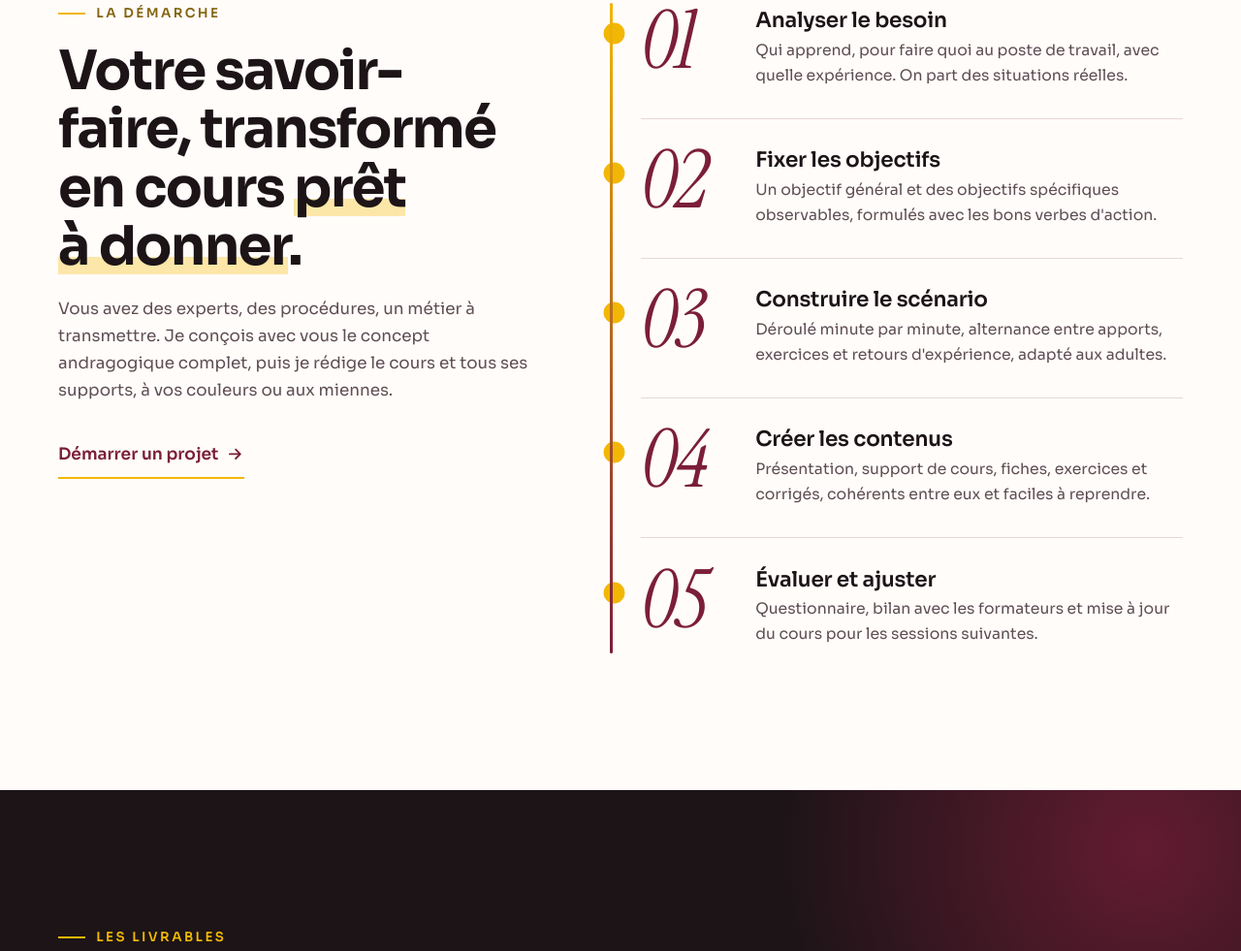
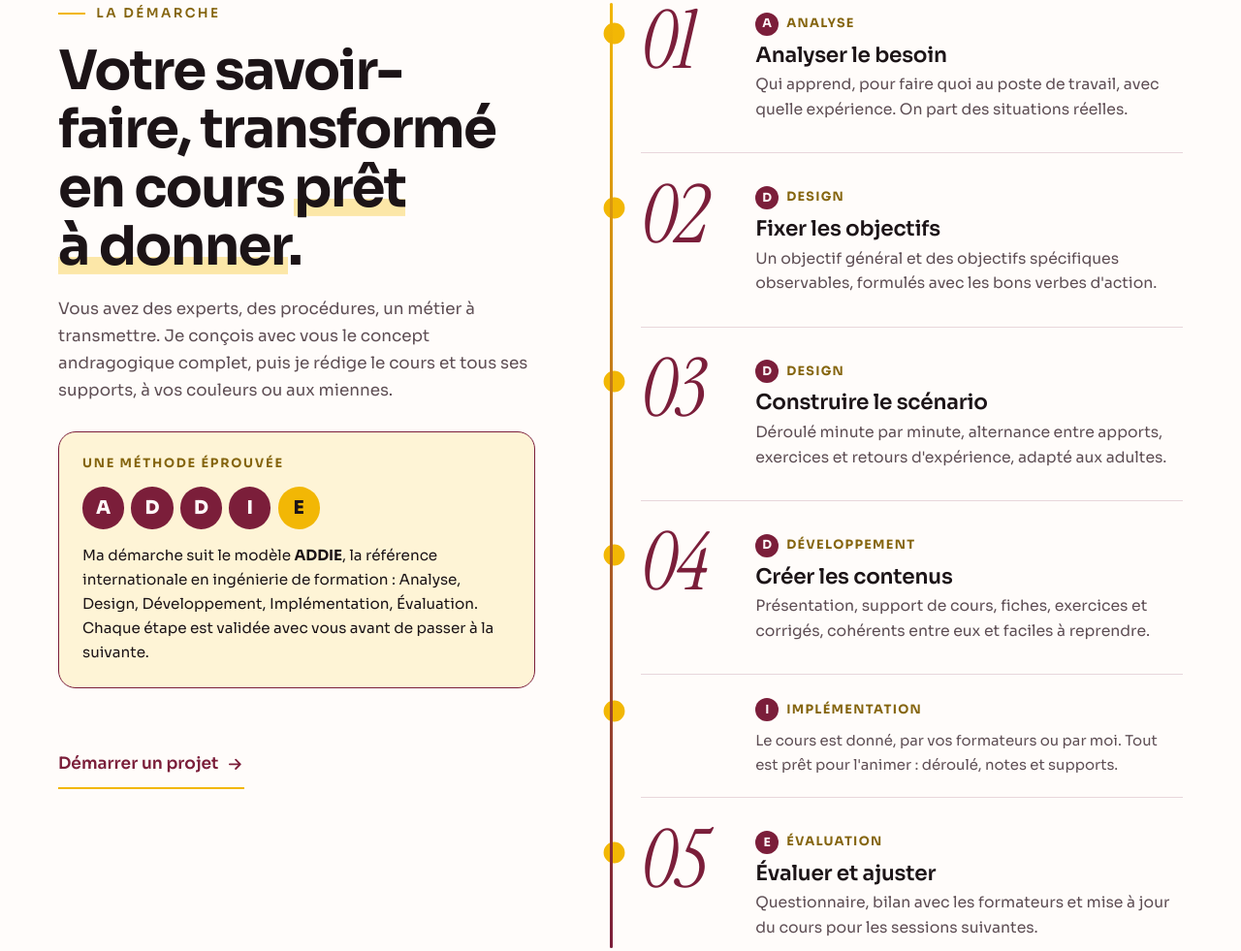
Before and after one commit to jfcpro/site, a plain HTML site: page index.html in a window 1280 px wide. Shown: the part 2367-3348 px from the top of the page at 97% size. Drawn offline with Linux system fonts and the light colour scheme.

Commit message:
Démarche : mise en évidence de la méthode ADDIE
Co-Authored-By: Claude Fable 5.2 <noreply@anthropic.com>
Claude-Session: https://claude.ai/code/session_01WXFoZz724LVLti9qmZbpNS

```diff
--- a/index.html
+++ b/index.html
@@ -91,14 +91,20 @@
       <p class="eyebrow" data-r>La démarche</p>
       <h2 data-r style="--d:1">Votre savoir-faire, transformé en cours <em>prêt à donner</em>.</h2>
       <p class="intro" data-r style="--d:2">Vous avez des experts, des procédures, un métier à transmettre. Je conçois avec vous le concept andragogique complet, puis je rédige le cours et tous ses supports, à vos couleurs ou aux miennes.</p>
+      <div class="addie" data-r style="--d:3">
+        <p class="addie-k">Une méthode éprouvée</p>
+        <p class="addie-w" aria-label="ADDIE"><span>A</span><span>D</span><span>D</span><span>I</span><span>E</span></p>
+        <p class="addie-t">Ma démarche suit le modèle <strong>ADDIE</strong>, la référence internationale en ingénierie de formation : Analyse, Design, Développement, Implémentation, Évaluation. Chaque étape est validée avec vous avant de passer à la suivante.</p>
+      </div>
       <a class="link-arrow" data-r style="--d:3" href="#contact">Démarrer un projet <svg viewBox="0 0 24 24" aria-hidden="true"><path d="M5 12h14M13 6l6 6-6 6" fill="none" stroke="currentColor" stroke-width="2.4" stroke-linecap="round" stroke-linejoin="round"/></svg></a>
     </div>
     <ol class="steps">
-      <li data-r><span class="num" aria-hidden="true">01</span><div><h3>Analyser le besoin</h3><p>Qui apprend, pour faire quoi au poste de travail, avec quelle expérience. On part des situations réelles.</p></div></li>
-      <li data-r><span class="num" aria-hidden="true">02</span><div><h3>Fixer les objectifs</h3><p>Un objectif général et des objectifs spécifiques observables, formulés avec les bons verbes d'action.</p></div></li>
-      <li data-r><span class="num" aria-hidden="true">03</span><div><h3>Construire le scénario</h3><p>Déroulé minute par minute, alternance entre apports, exercices et retours d'expérience, adapté aux adultes.</p></div></li>
-      <li data-r><span class="num" aria-hidden="true">04</span><div><h3>Créer les contenus</h3><p>Présentation, support de cours, fiches, exercices et corrigés, cohérents entre eux et faciles à reprendre.</p></div></li>
-      <li data-r><span class="num" aria-hidden="true">05</span><div><h3>Évaluer et ajuster</h3><p>Questionnaire, bilan avec les formateurs et mise à jour du cours pour les sessions suivantes.</p></div></li>
+      <li data-r><span class="num" aria-hidden="true">01</span><div><p class="tag"><b>A</b>Analyse</p><h3>Analyser le besoin</h3><p>Qui apprend, pour faire quoi au poste de travail, avec quelle expérience. On part des situations réelles.</p></div></li>
+      <li data-r><span class="num" aria-hidden="true">02</span><div><p class="tag"><b>D</b>Design</p><h3>Fixer les objectifs</h3><p>Un objectif général et des objectifs spécifiques observables, formulés avec les bons verbes d'action.</p></div></li>
+      <li data-r><span class="num" aria-hidden="true">03</span><div><p class="tag"><b>D</b>Design</p><h3>Construire le scénario</h3><p>Déroulé minute par minute, alternance entre apports, exercices et retours d'expérience, adapté aux adultes.</p></div></li>
+      <li data-r><span class="num" aria-hidden="true">04</span><div><p class="tag"><b>D</b>Développement</p><h3>Créer les contenus</h3><p>Présentation, support de cours, fiches, exercices et corrigés, cohérents entre eux et faciles à reprendre.</p></div></li>
+      <li data-r class="step-i"><span class="num" aria-hidden="true"></span><div><p class="tag"><b>I</b>Implémentation</p><p>Le cours est donné, par vos formateurs ou par moi. Tout est prêt pour l'animer : déroulé, notes et supports.</p></div></li>
+      <li data-r><span class="num" aria-hidden="true">05</span><div><p class="tag"><b>E</b>Évaluation</p><h3>Évaluer et ajuster</h3><p>Questionnaire, bilan avec les formateurs et mise à jour du cours pour les sessions suivantes.</p></div></li>
     </ol>
   </div>
 </section>
--- a/style.css
+++ b/style.css
@@ -188,6 +188,18 @@ h2 em { background: linear-gradient(var(--mark), var(--mark)) no-repeat 0 88% /
 :root[data-theme="dark"] .num { color: var(--bordeaux-2); }
 .steps h3 { font-size: 1.35rem; margin-bottom: .45rem; }
 .steps p { color: var(--muted); font-size: .98rem; }
+/* Méthode ADDIE : encart et étiquettes des étapes */
+.addie { margin: 1.8rem 0 1.6rem; padding: 1.4rem 1.5rem 1.5rem; background: var(--dore-pale); border: 1px solid var(--bordeaux); border-radius: 18px; }
+.addie-k { margin: 0 0 .8rem; font-size: .8rem; font-weight: 700; letter-spacing: .14em; text-transform: uppercase; color: var(--dore-txt); }
+.addie-w { margin: 0 0 .9rem; display: flex; gap: .45rem; }
+.addie-w span { display: grid; place-items: center; width: 2.7rem; height: 2.7rem; border-radius: 50%; background: var(--bordeaux); color: #FFF7F8; font-weight: 800; font-size: 1.2rem; }
+.addie-w span:last-child { background: var(--dore); color: var(--nuit); }
+.addie-t { margin: 0; font-size: .95rem; color: var(--fg); }
+.steps .tag { display: inline-flex; align-items: center; gap: .5rem; margin: 0 0 .5rem; font-size: .8rem; font-weight: 700; letter-spacing: .1em; text-transform: uppercase; color: var(--dore-txt); }
+.steps .tag b { display: grid; place-items: center; width: 1.5rem; height: 1.5rem; border-radius: 50%; background: var(--bordeaux); color: #FFF7F8; font-size: .78rem; letter-spacing: 0; }
+.steps li.step-i { padding-block: 1.3rem; }
+.steps li.step-i::before { top: 1.75rem; }
+.steps li.step-i p:last-child { font-size: .93rem; }
 
 /* Livrables : fond nuit, cartes */
 .band-dark { background: var(--nuit); color: #F6E6EA; position: relative; overflow: hidden; }
```
